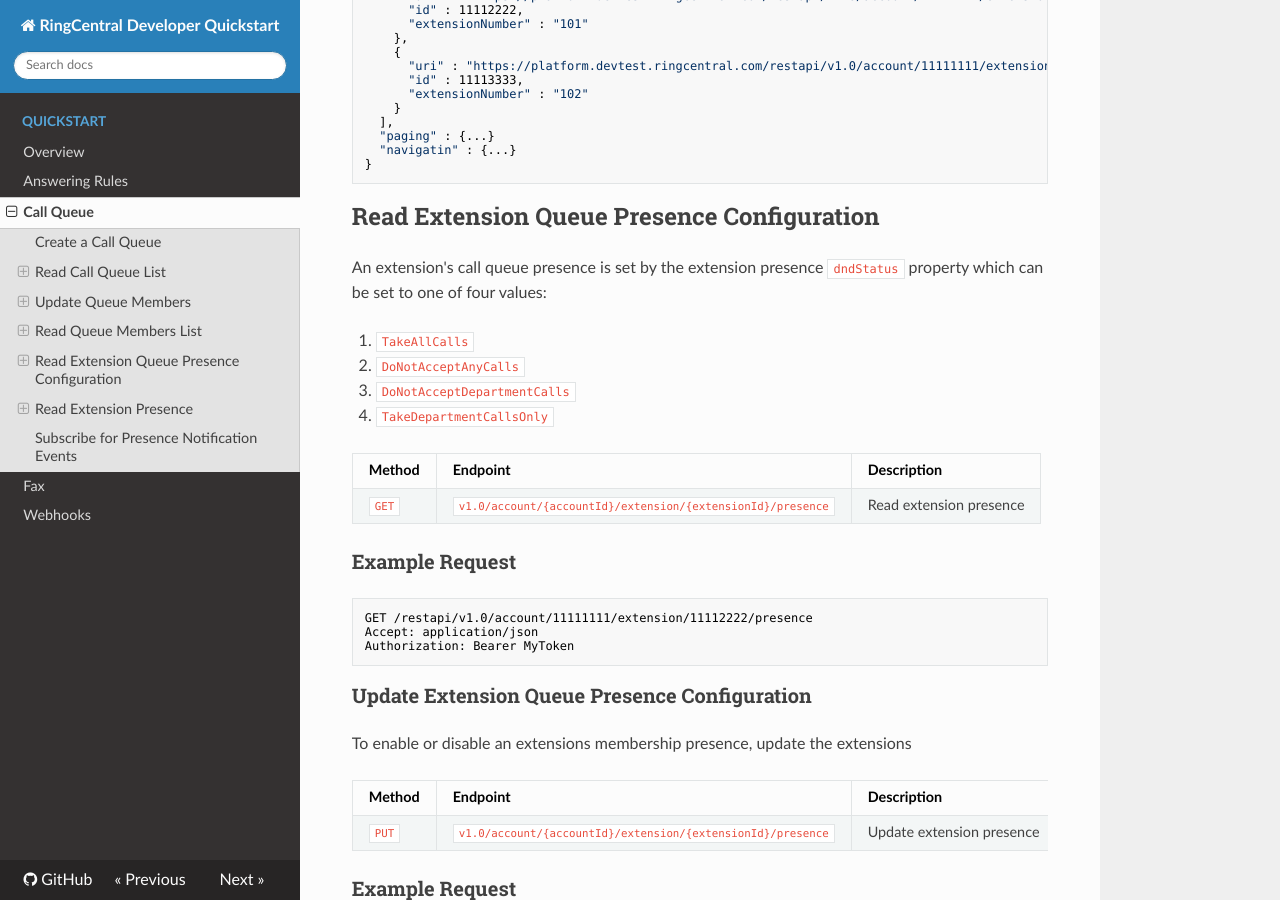
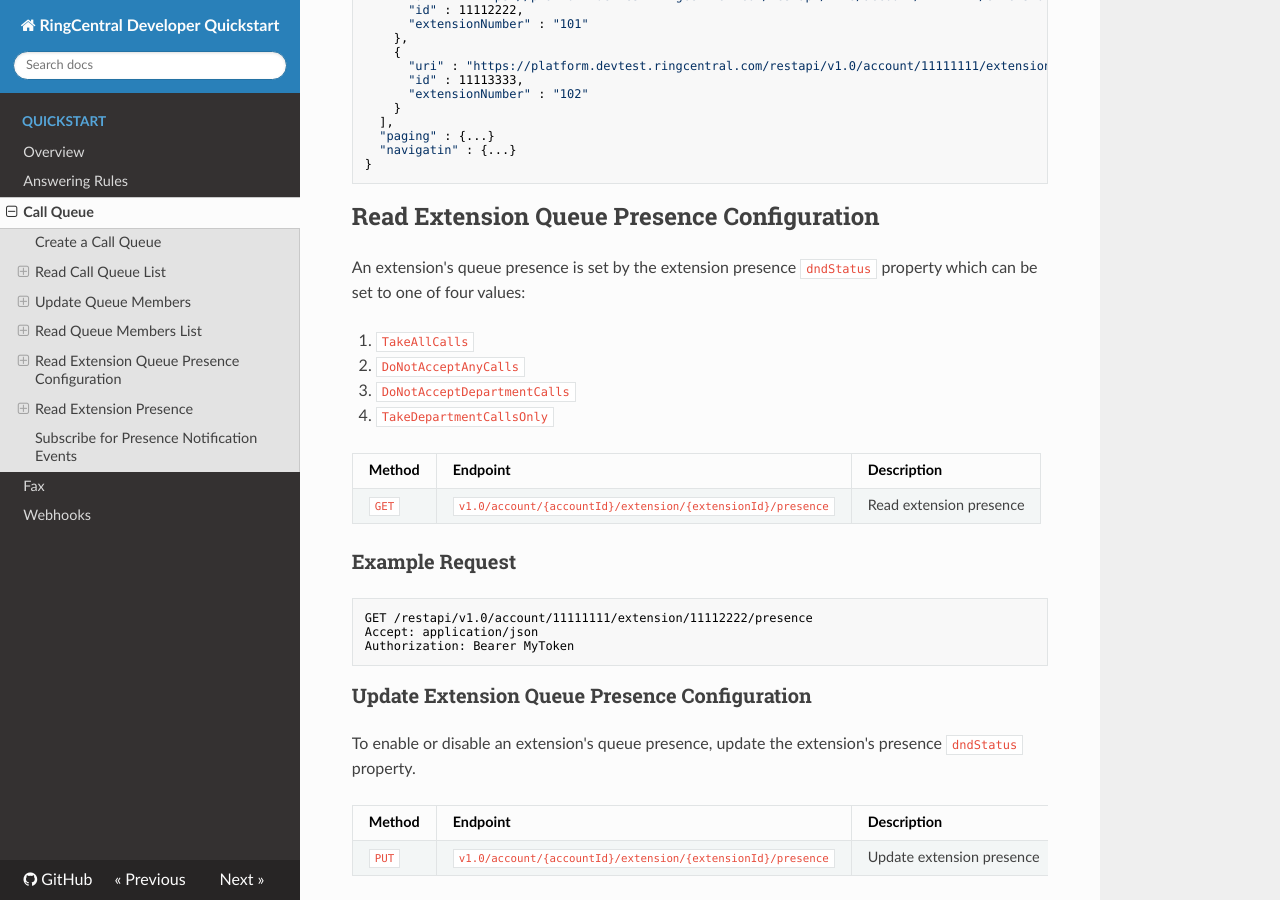
Before and after one commit to grokify/ringcentral-docs-quickstart, an MkDocs documentation site: the page built from docs/call_queue.md, in a window 1280 px wide and 900 px high, scrolled down 2564 px. Built offline with MkDocs 1.6.1, drawn with Linux system fonts in a browser that asks for light colours; nearby versions of some CDN libraries; old or Windows-style settings are respelled for this version of MkDocs.

Commit message:
update docs

```diff
--- a/docs/call_queue.md
+++ b/docs/call_queue.md
@@ -149,7 +149,7 @@ Content-Type: application/json
 
 ## Read Extension Queue Presence Configuration
 
-An extension's call queue presence is set by the extension presence `dndStatus` property which can be set to one of four values:
+An extension's queue presence is set by the extension presence `dndStatus` property which can be set to one of four values:
 
 1. `TakeAllCalls`
 1. `DoNotAcceptAnyCalls`
@@ -170,7 +170,7 @@ Authorization: Bearer MyToken
 
 ### Update Extension Queue Presence Configuration
 
-To enable or disable an extensions membership presence, update the extensions
+To enable or disable an extension's queue presence, update the extension's presence `dndStatus` property.
 
 | Method | Endpoint | Description |
 |--------|----------|-------------|
```
